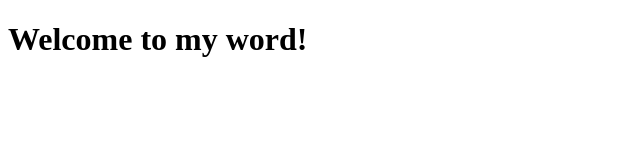
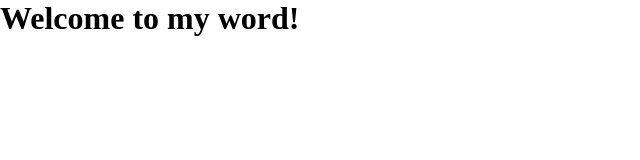
Before and after one commit to alves-Moises/Sheeps_clothing-links, a plain HTML site: page index.html in a window 1280 px wide. Shown: the whole page, without its empty margins (0-640 px from the left). Drawn offline with Linux system fonts and the light colour scheme.

Commit message:
new: assets

```diff
--- /dev/null
+++ b/assets/css/style.css
@@ -0,0 +1,5 @@
+*{
+    margin: 0;
+    padding: 0;
+    box-sizing:border-box
+}
--- a/index.html
+++ b/index.html
@@ -4,6 +4,8 @@
     <meta charset="UTF-8">
     <meta http-equiv="X-UA-Compatible" content="IE=edge">
     <meta name="viewport" content="width=device-width, initial-scale=1.0">
+
+    <link rel="stylesheet" href="/assets/css/style.css">
     <title>Sheeps Clothing</title>
 </head>
 <body>
```
